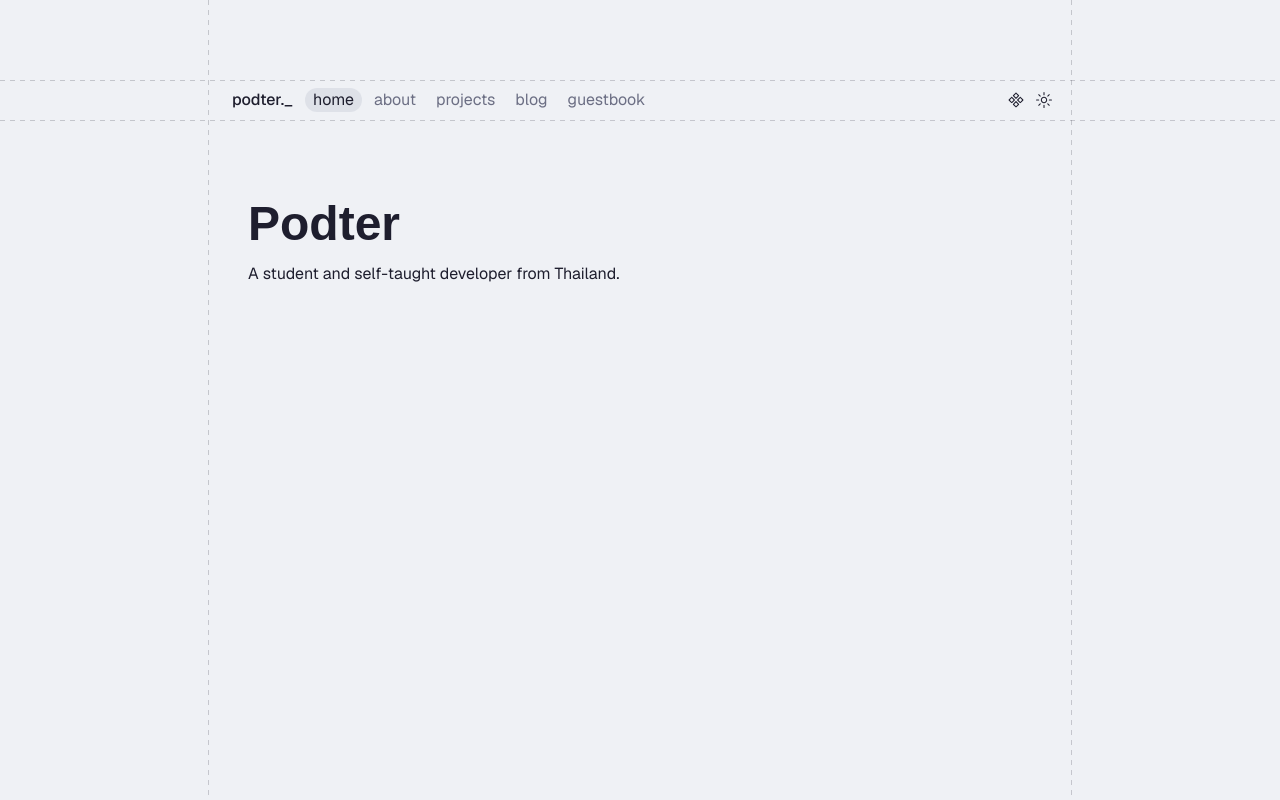
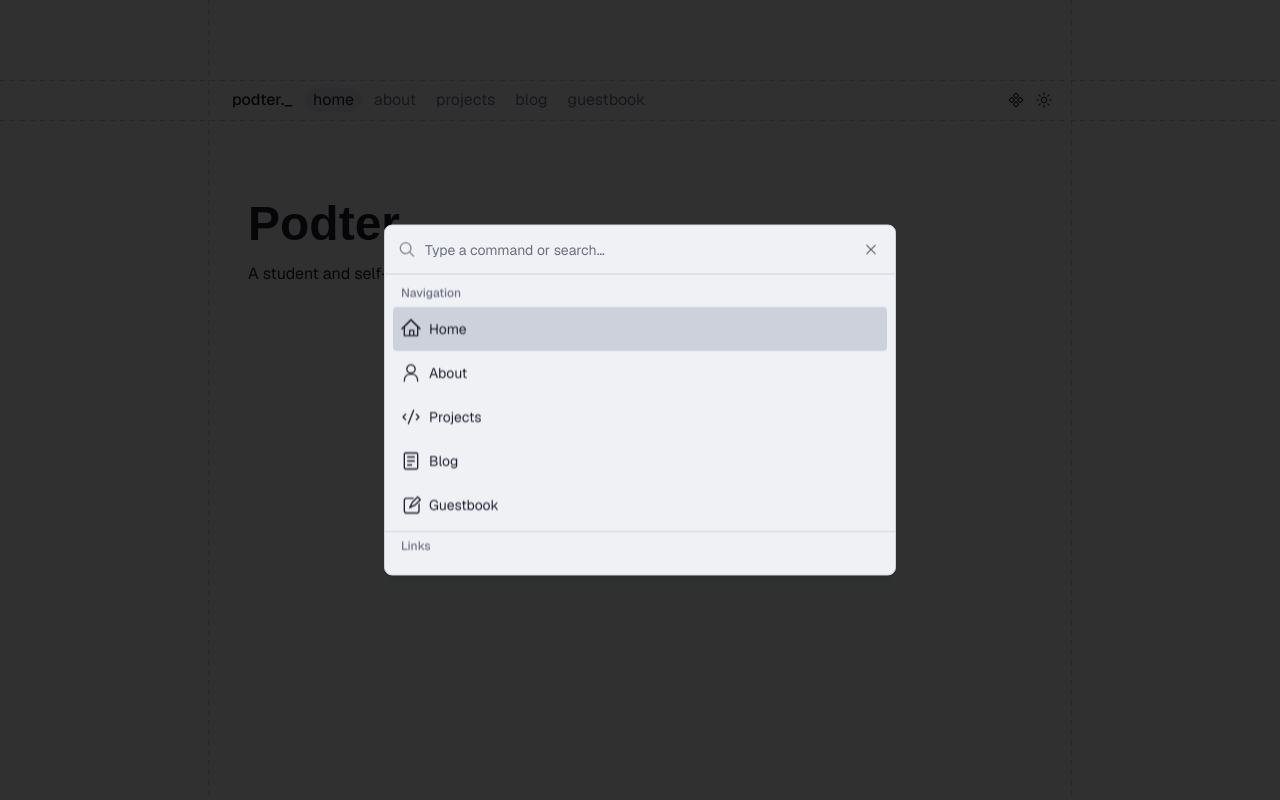
Before and after one commit to Podter/podter-website-old, a Next.js app: page / in a window 1280 px wide. Both pictures are taken after a click on the button "Open command menu". Built offline with nearby package versions, Linux system fonts and the light colour scheme; a web font is replaced by a local one.

Commit message:
working cmdk

```diff
--- a/app/_components/navbar/cmdk.tsx
+++ b/app/_components/navbar/cmdk.tsx
@@ -1,4 +1,7 @@
+"use client";
+
 import { Component1Icon } from "@radix-ui/react-icons";
+import { useSetAtom } from "jotai";
 
 import { Button } from "~/components/ui/button";
 import {
@@ -6,13 +9,21 @@ import {
   TooltipContent,
   TooltipTrigger,
 } from "~/components/ui/tooltip";
+import { cmdkAtom } from "~/lib/atoms";
 
 // TODO: add working cmdk
 export default function Cmdk() {
+  const setOpen = useSetAtom(cmdkAtom);
+
   return (
     <Tooltip>
       <TooltipTrigger asChild>
-        <Button size="icon" className="h-6 w-6" variant="ghost">
+        <Button
+          size="icon"
+          className="h-6 w-6"
+          variant="ghost"
+          onClick={() => setOpen(true)}
+        >
           <Component1Icon className="h-4 w-4" width={16} height={16} />
           <span className="sr-only">Open command menu</span>
         </Button>
--- a/app/layout.tsx
+++ b/app/layout.tsx
@@ -4,6 +4,7 @@ import { GeistMono } from "geist/font/mono";
 import { GeistSans } from "geist/font/sans";
 import { Provider as JotaiProvider } from "jotai";
 
+import Cmdk from "~/components/cmdk";
 import { TooltipProvider } from "~/components/ui/tooltip";
 import { defaultMetadata } from "~/constants/metadata";
 import { CalSans } from "~/lib/cal-sans";
@@ -46,6 +47,7 @@ export default function RootLayout({ children }: PropsWithChildren) {
                 <BordersVertical />
               </div>
               <BordersHorizontal />
+              <Cmdk />
             </TooltipProvider>
           </ThemeProvider>
         </JotaiProvider>
--- /dev/null
+++ b/components/cmdk.tsx
@@ -0,0 +1,71 @@
+"use client";
+
+import { useCallback } from "react";
+import { useRouter } from "next/navigation";
+import { Icon } from "@iconify/react/offline";
+import { useAtom } from "jotai";
+
+import { pages } from "~/constants/pages";
+import { socials } from "~/constants/socials";
+import { cmdkAtom } from "~/lib/atoms";
+import {
+  CommandDialog,
+  CommandEmpty,
+  CommandGroup,
+  CommandInput,
+  CommandItem,
+  CommandList,
+  CommandSeparator,
+} from "./ui/command";
+
+export default function Cmdk() {
+  const router = useRouter();
+  const [open, setOpen] = useAtom(cmdkAtom);
+
+  // eslint-disable-next-line no-unused-vars
+  const runCommand = useCallback<(fn: () => void) => void>(
+    (fn) => {
+      setOpen(false);
+      fn();
+    },
+    [setOpen],
+  );
+
+  return (
+    <CommandDialog open={open} onOpenChange={setOpen}>
+      <CommandInput placeholder="Type a command or search…" />
+      <CommandList>
+        <CommandEmpty>No results found.</CommandEmpty>
+        <CommandGroup heading="Navigation">
+          {Object.entries(pages).map(([path, { name, icon: Icon }], i) => (
+            <CommandItem
+              key={i}
+              onSelect={() => runCommand(() => router.push(path))}
+            >
+              <Icon className="mr-2 h-5 w-5" width={20} height={20} />
+              <span>{name[0].toUpperCase() + name.slice(1)}</span>
+            </CommandItem>
+          ))}
+        </CommandGroup>
+        <CommandSeparator />
+        {/* TODO: add blog */}
+        <CommandGroup heading="Links">
+          {Object.entries(socials).map(([social, { url, icon }], i) => (
+            <CommandItem
+              key={i}
+              onSelect={() => runCommand(() => window.open(url))}
+            >
+              <Icon
+                className="mr-2 h-5 w-5"
+                width={20}
+                height={20}
+                icon={icon}
+              />
+              <span>{social}</span>
+            </CommandItem>
+          ))}
+        </CommandGroup>
+      </CommandList>
+    </CommandDialog>
+  );
+}
--- /dev/null
+++ b/lib/atoms.ts
@@ -0,0 +1,3 @@
+import { atom } from "jotai";
+
+export const cmdkAtom = atom(false);
```
Also changed, not shown: constants/pages.ts (+15 -0 lines).
